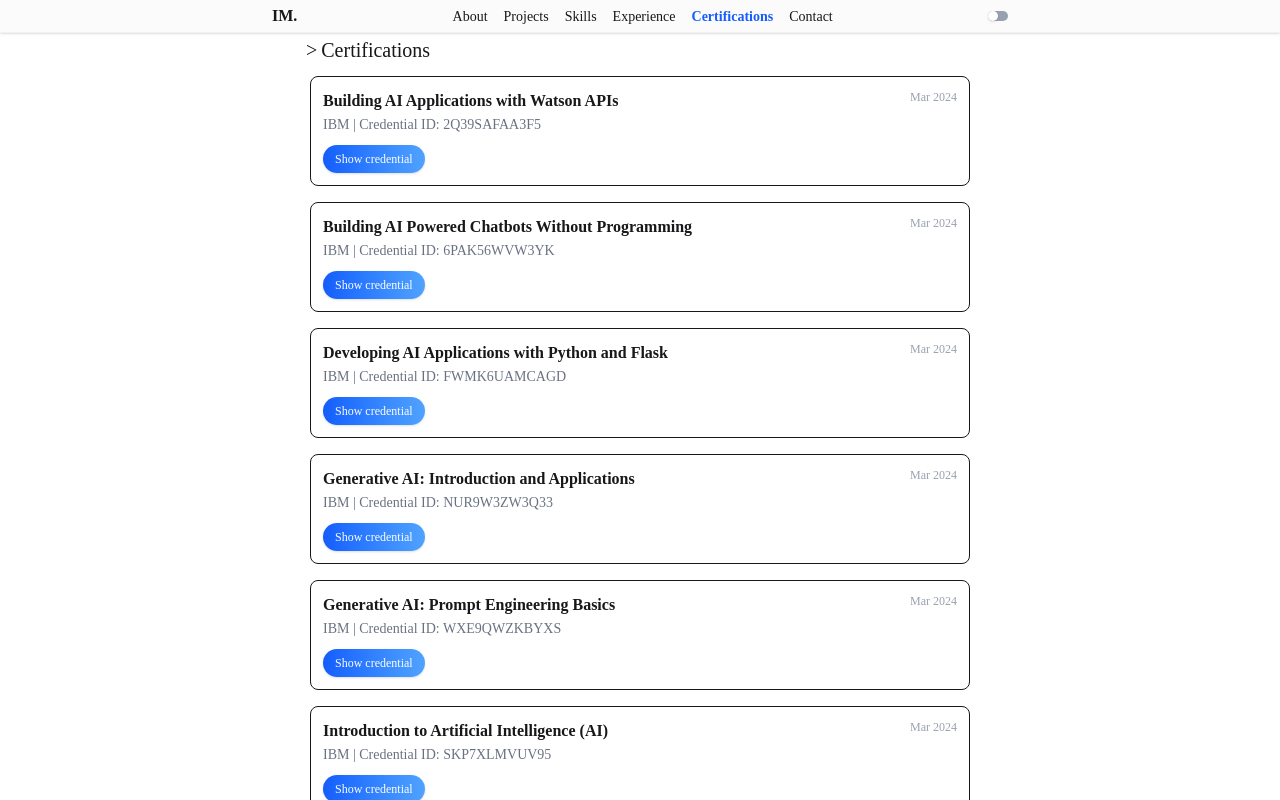
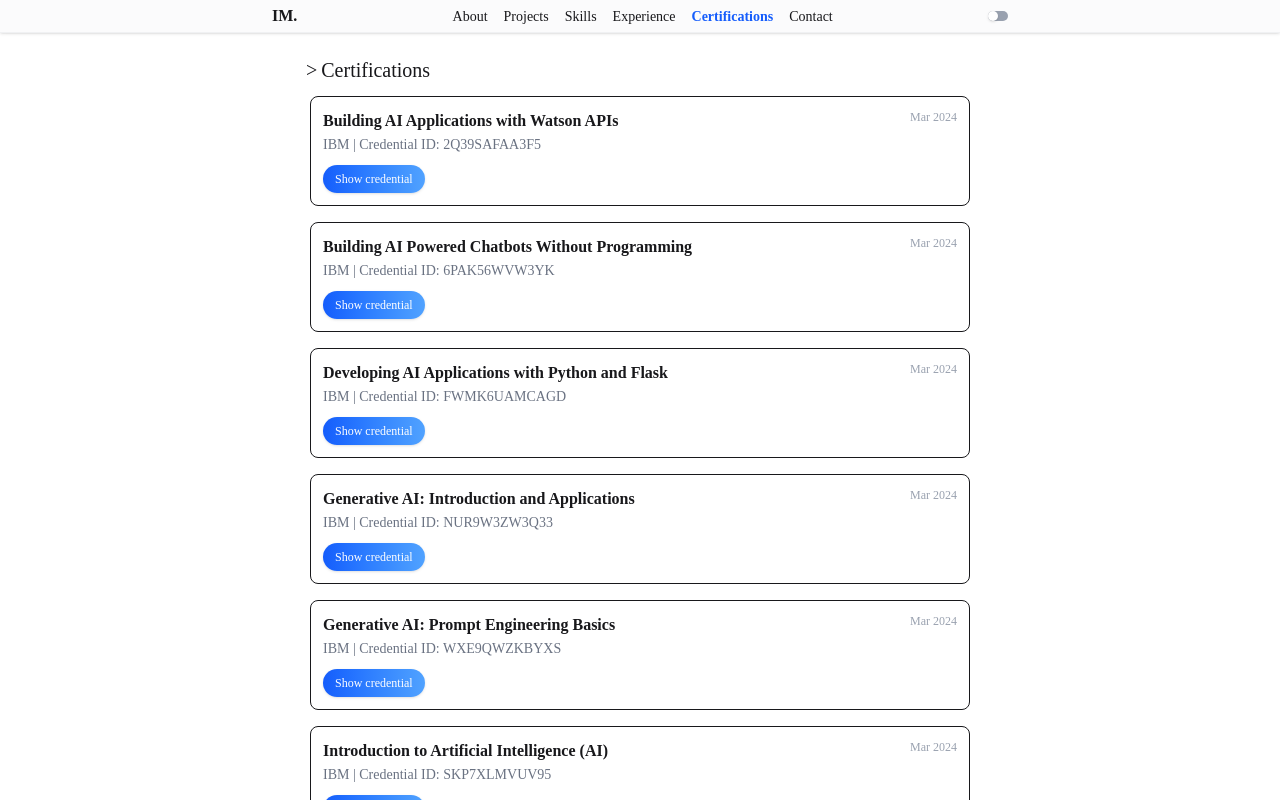
Before and after one commit to Rager511/portfolio, a Next.js app: page /certifications in a window 1280 px wide. Shown: the top 800 px of the page. Built offline with nearby package versions, Linux system fonts and the light colour scheme; a web font is replaced by a local one.

Commit message:
update 3

```diff
--- a/src/app/certifications/page.js
+++ b/src/app/certifications/page.js
@@ -9,7 +9,7 @@
 
 function Page() {
   return (
-    <div className="md:w-[700px] w-[100%] mt-5 p-4">
+    <div className="md:w-[700px] w-[100%] mt-10 p-4">
       <main className="flex flex-col gap-2">
         <h1 className="text-xl font-medium before:content-['>'] before:mr-1">
           Certifications
--- a/src/app/contact/page.js
+++ b/src/app/contact/page.js
@@ -10,7 +10,7 @@
 function Contact() {
     return (
         <>
-            <div className="md:w-[700px] w-[100%] mt-5 p-4">
+            <div className="md:w-[700px] w-[100%] mt-10 p-4">
                 <main className="flex flex-col gap-2">
                     <h1 className="text-xl font-medium before:content-['>'] before:mr-1">
                         Contact Me
--- a/src/app/skills/page.js
+++ b/src/app/skills/page.js
@@ -125,7 +125,7 @@
   ];
 
   return (
-    <div className="md:w-[700px] w-[100%] mt-5 p-4">
+    <div className="md:w-[700px] w-[100%] mt-10 p-4">
       <h1 className="text-xl font-medium before:content-['>'] before:mr-1">
         Skills
       </h1>
```
